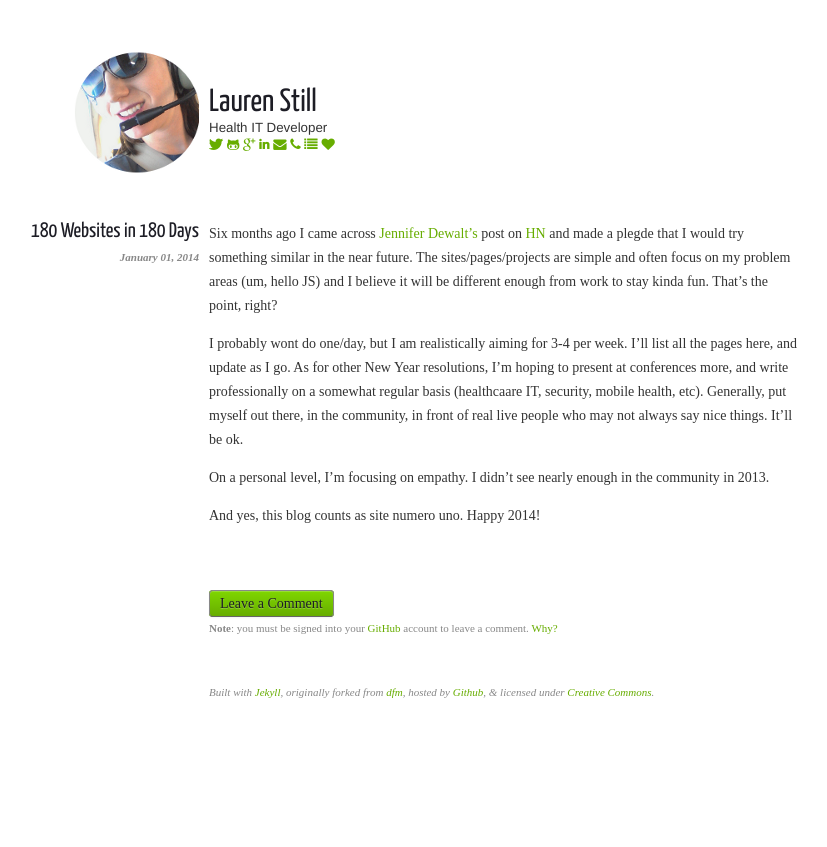
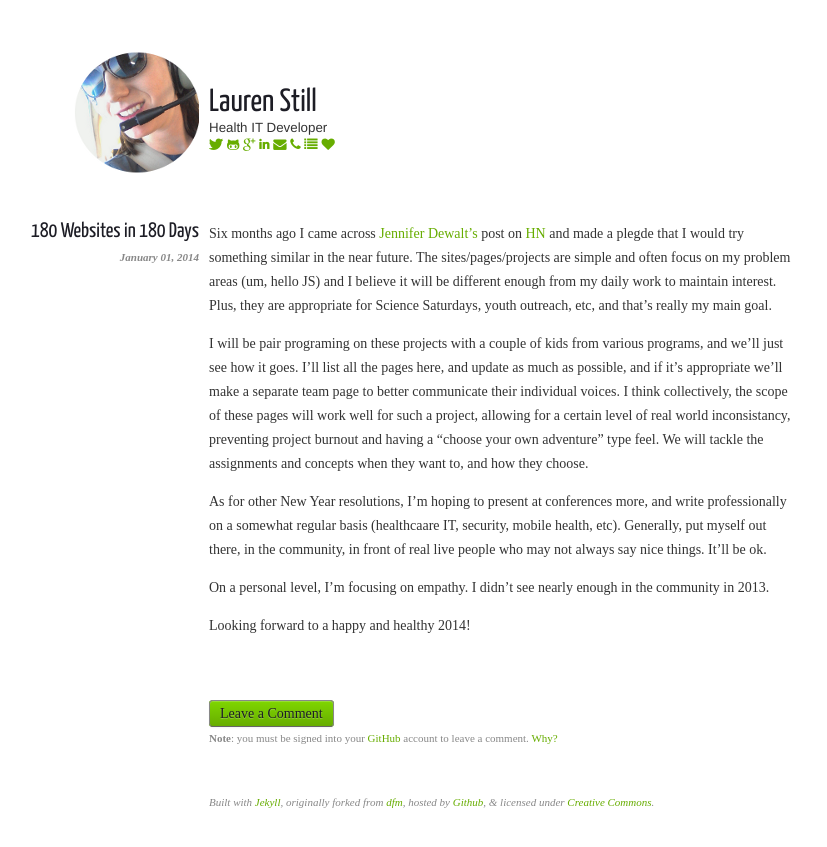
Before and after one commit to laurenstill/laurenstill.github.io, a Jekyll site: the page built from _posts/2014-01-01-180.markdown, in a window 1280 px wide. Shown: the top 847 px of the page, without its empty margins (236-1063 px from the left). Built offline with Jekyll 4.4.1, drawn with Linux system fonts in a browser that asks for light colours; nearby versions of some CDN libraries.

Commit message:
Update 2014-01-01-180.markdown
kids!

```diff
--- a/_posts/2014-01-01-180.markdown
+++ b/_posts/2014-01-01-180.markdown
@@ -5,13 +5,15 @@ date:   2014-01-01 12:48:42
 categories: programming
 ---
 
-Six months ago I came across [Jennifer Dewalt's][1] post on [HN][2] and made a plegde that I would try something similar in the near future.  The sites/pages/projects are simple and often focus on my problem areas (um, hello JS) and I believe it will be different enough from work to stay kinda fun.  That's the point, right?
+Six months ago I came across [Jennifer Dewalt's][1] post on [HN][2] and made a plegde that I would try something similar in the near future.  The sites/pages/projects are simple and often focus on my problem areas (um, hello JS) and I believe it will be different enough from my daily work to maintain interest. Plus, they are appropriate for Science Saturdays, youth outreach, etc, and that's really my main goal.
 
-I probably wont do one/day, but I am realistically aiming for 3-4 per week.  I'll list all the pages here, and update as I go.  As for other New Year resolutions, I'm hoping to present at conferences more, and write professionally on a somewhat regular basis (healthcaare IT, security, mobile health, etc).  Generally, put myself out there, in the community, in front of real live people who may not always say nice things.  It'll be ok.
+I will be pair programing on these projects with a couple of kids from various programs, and we'll just see how it goes. I'll list all the pages here, and update as much as possible, and if it's appropriate we'll make a separate team page to better communicate their individual voices. I think collectively, the scope of these pages will work well for such a project, allowing for a certain level of real world inconsistancy, preventing project burnout and having a "choose your own adventure" type feel.  We will tackle the assignments and concepts when they want to, and how they choose.
+
+As for other New Year resolutions, I'm hoping to present at conferences more, and write professionally on a somewhat regular basis (healthcaare IT, security, mobile health, etc).  Generally, put myself out there, in the community, in front of real live people who may not always say nice things.  It'll be ok.
 
 On a personal level, I'm focusing on empathy.  I didn't see nearly enough in the community in 2013.
 
-And yes, this blog counts as site numero uno.  Happy 2014!
+Looking forward to a happy and healthy 2014!
 
 
 
```
